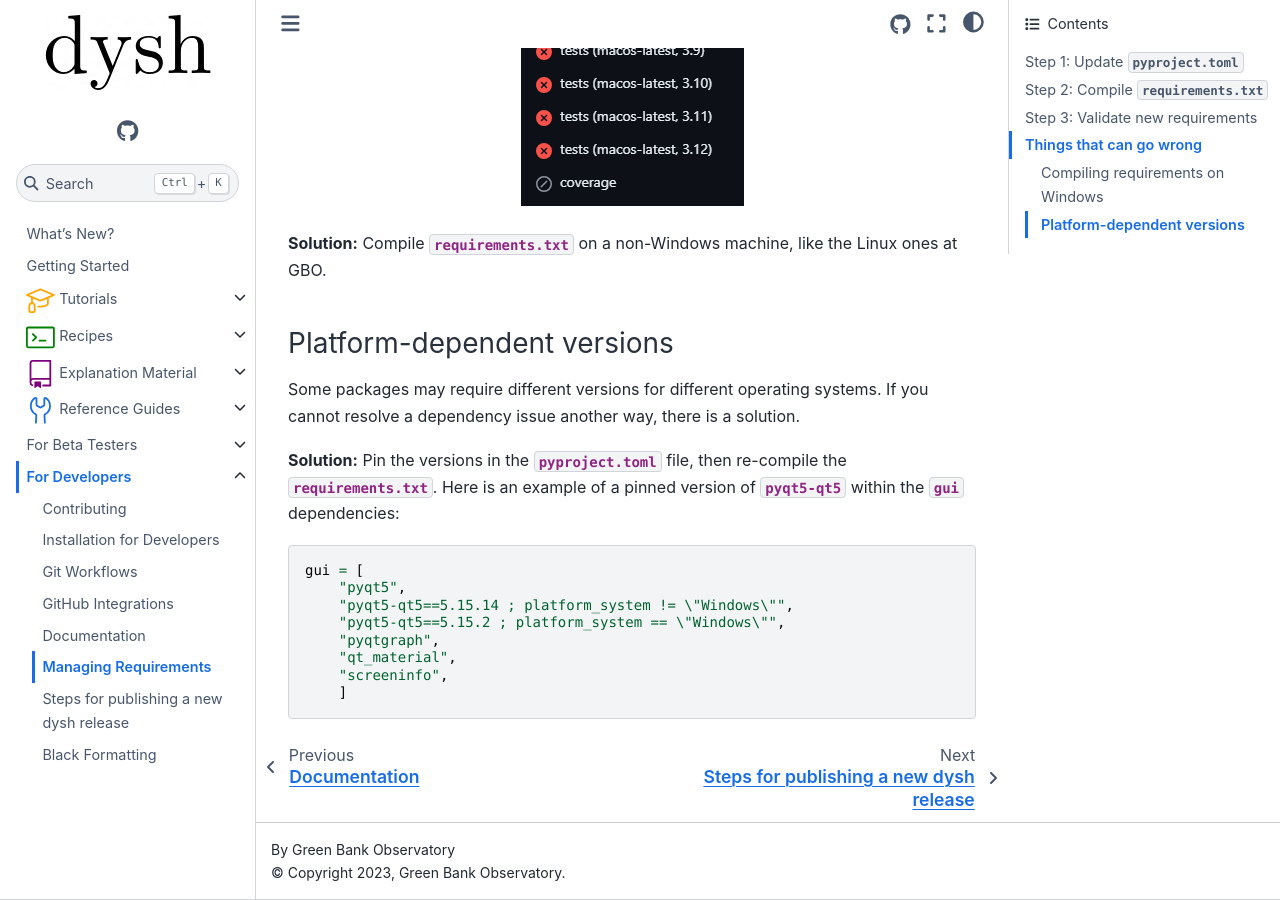
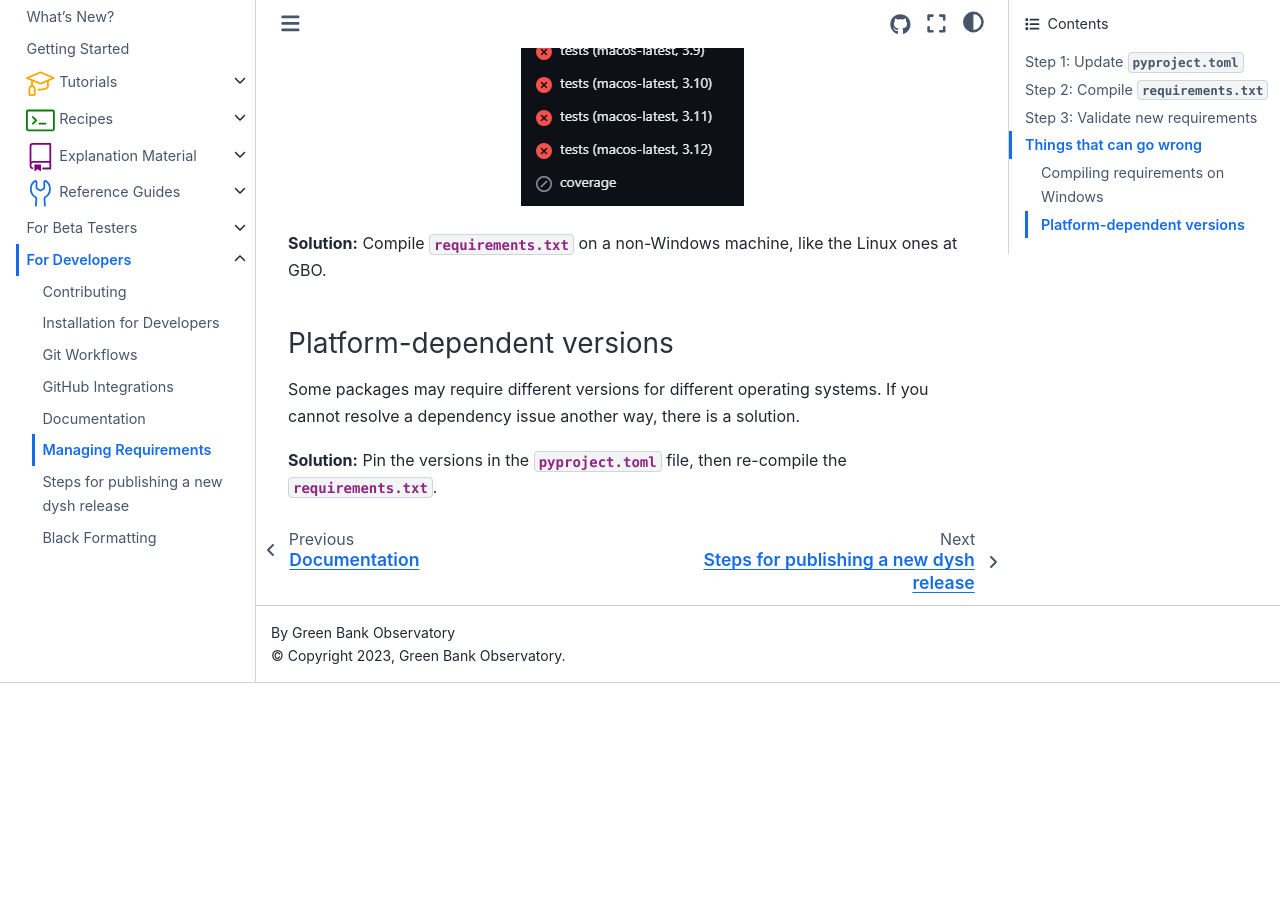
Before and after one commit to GreenBankObservatory/dysh, a Sphinx documentation site: the page built from docs/source/for_developers/manage_requirements.rst, in a window 1280 px wide and 900 px high, scrolled down 1927 px. Built offline with Sphinx 7.4.7 and the Sphinx Book theme 1.1.4, drawn with Linux system fonts in a browser that asks for light colours; pages that are not in the unit, such as notebooks, are missing from menus; after the commit the page ends 2610 px from its top, so only the background shows below that.

Commit message:
remove references to gui

```diff
--- a/docs/source/for_developers/manage_requirements.rst
+++ b/docs/source/for_developers/manage_requirements.rst
@@ -80,15 +80,4 @@
 
 Some packages may require different versions for different operating systems. If you cannot resolve a dependency issue another way, there is a solution.
 
-**Solution:** Pin the versions in the `pyproject.toml` file, then re-compile the `requirements.txt`. Here is an example of a pinned version of `pyqt5-qt5` within the `gui` dependencies:
-
-.. code-block:: Python
-
-    gui = [
-        "pyqt5",
-        "pyqt5-qt5==5.15.14 ; platform_system != \"Windows\"",
-        "pyqt5-qt5==5.15.2 ; platform_system == \"Windows\"",
-        "pyqtgraph",
-        "qt_material",
-        "screeninfo",
-        ]
+**Solution:** Pin the versions in the `pyproject.toml` file, then re-compile the `requirements.txt`.
```
